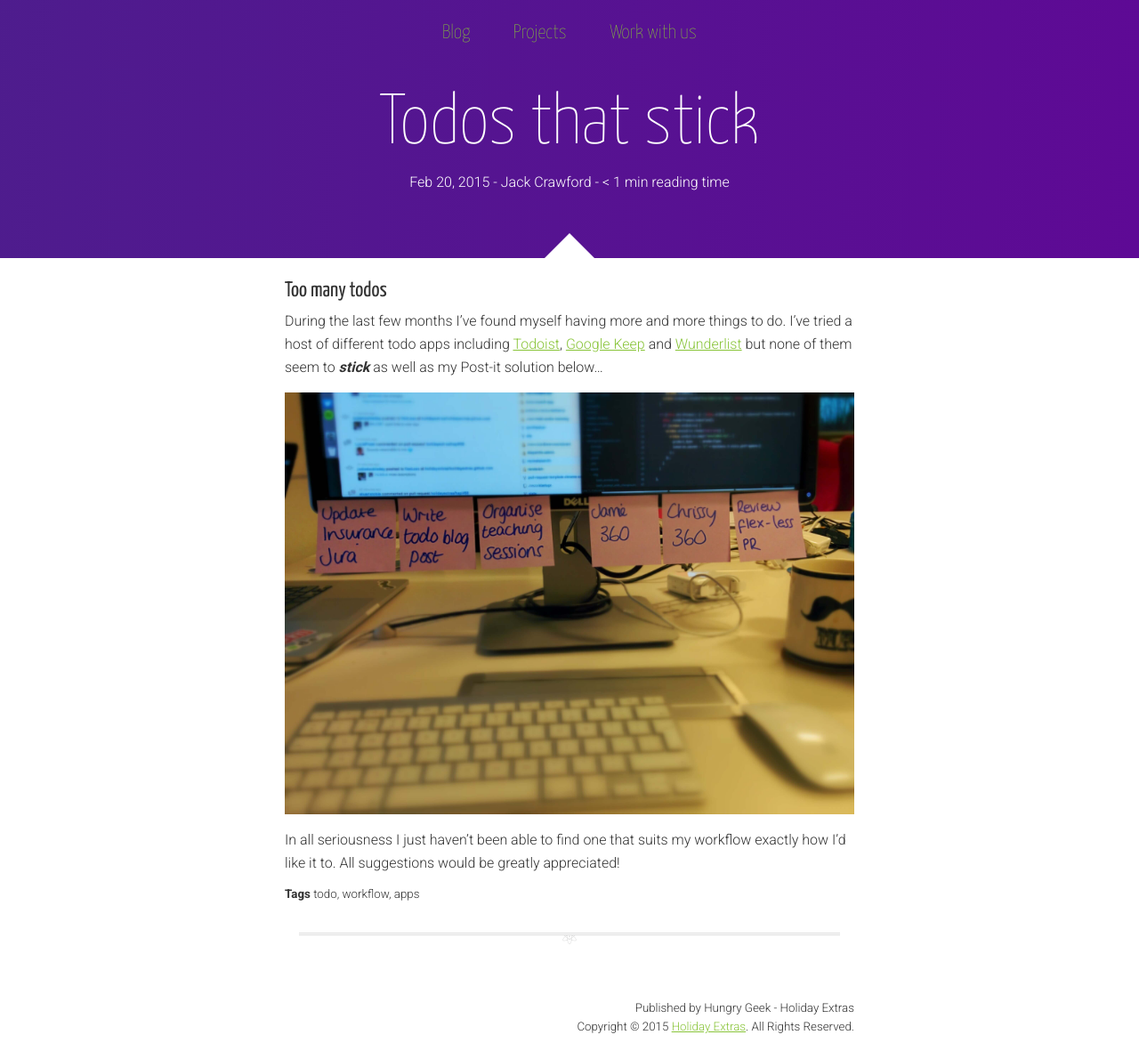
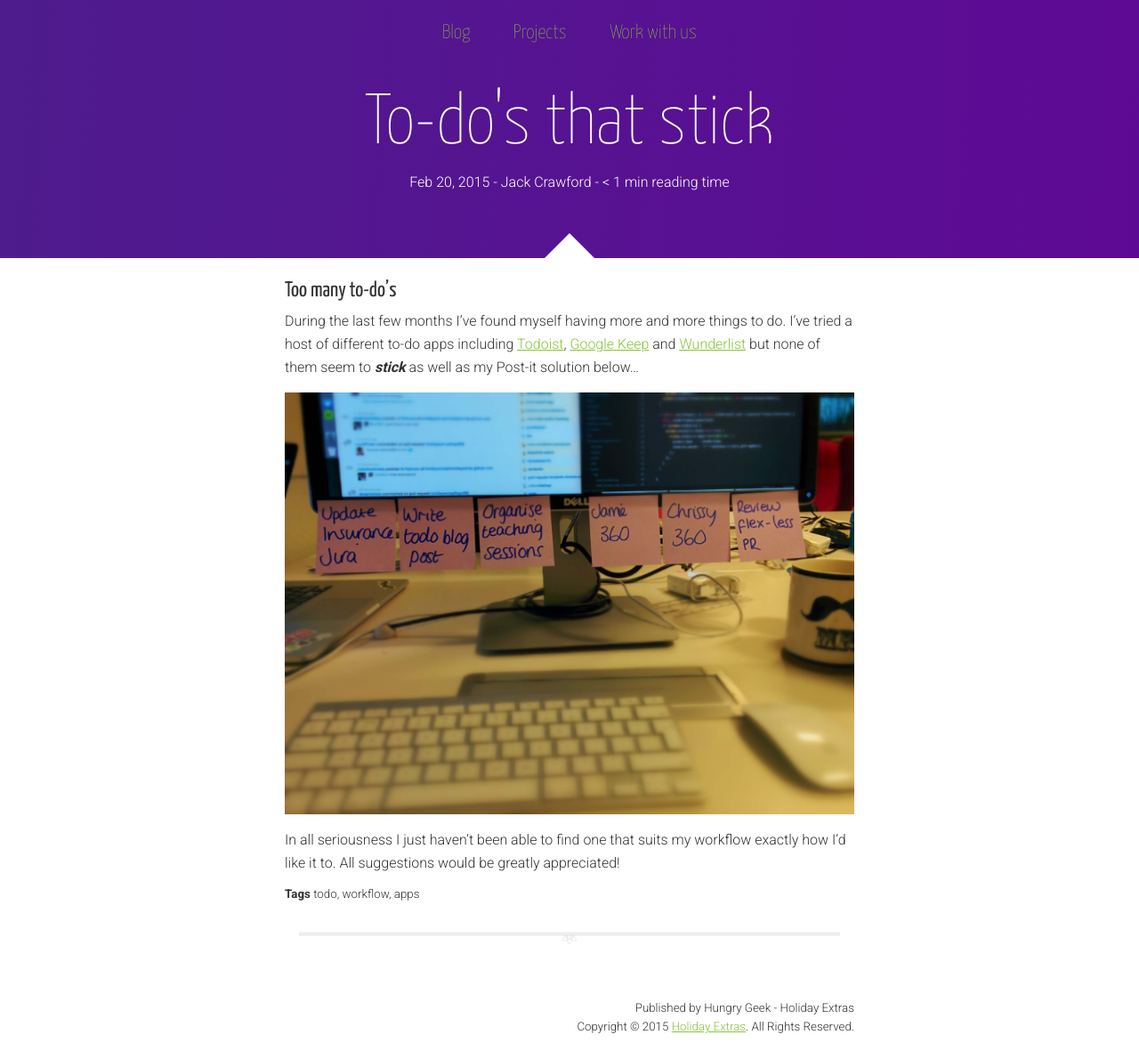
Before and after one commit to holidayextras/holidayextras.github.com, a Jekyll site: the page built from _posts/2015-02-20-todos-that-stick.md, in a window 1280 px wide. Shown: the whole page at 89% size. Built offline with Jekyll 4.4.1, drawn with Linux system fonts in a browser that asks for light colours; nearby versions of some CDN libraries; comment, search, counter and statistics services are not loaded.

Commit message:
to-do's > todos

```diff
--- a/_posts/2015-02-20-todos-that-stick.md
+++ b/_posts/2015-02-20-todos-that-stick.md
@@ -1,15 +1,15 @@
 ---
 layout: post
-title: Todos that stick
+title: To-do's that stick
 categories: workflow
 author: Jack Crawford
 tags: todo workflow apps
 comments: true
 ---
 
-## Too many todos
-During the last few months I've found myself having more and more things to do. I've tried a host of different todo apps including [Todoist](https://en.todoist.com/), [Google Keep](https://keep.google.com/) and [Wunderlist](https://www.wunderlist.com/) but none of them seem to _**stick**_ as well as my Post-it solution below...
+## Too many to-do's
+During the last few months I've found myself having more and more things to do. I've tried a host of different to-do apps including [Todoist](https://en.todoist.com/), [Google Keep](https://keep.google.com/) and [Wunderlist](https://www.wunderlist.com/) but none of them seem to _**stick**_ as well as my Post-it solution below...
 
-![Post-it todo]({{ site.baseurl }}assets/img/todo.jpg)
+![Post-it to-do]({{ site.baseurl }}assets/img/todo.jpg)
 
 In all seriousness I just haven't been able to find one that suits my workflow exactly how I'd like it to. All suggestions would be greatly appreciated!
```
